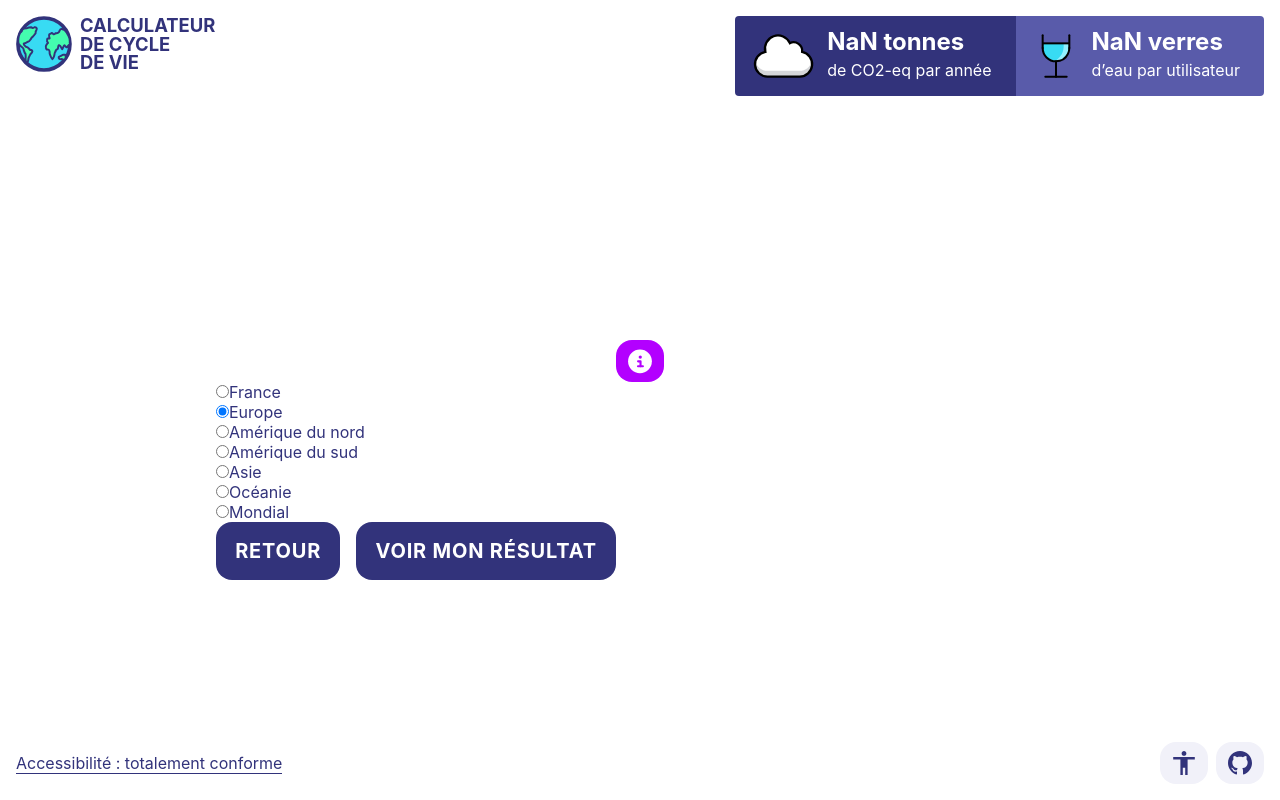
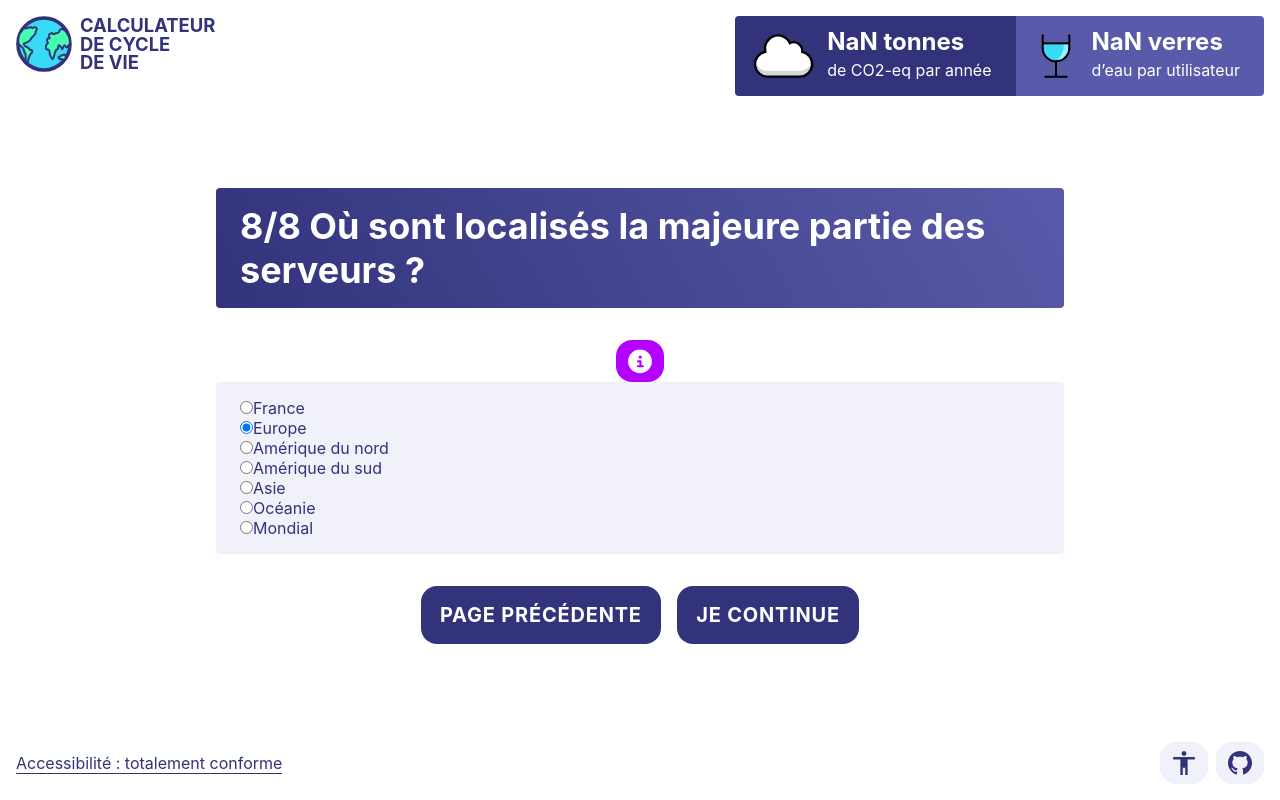
Before and after one commit to adrienloup/lcc, a React (Vite) app: page /lcc/question/localisation-serveurs in a window 1280 px wide. Built offline with nearby package versions, Linux system fonts and the light colour scheme.

Commit message:
Initialize lcc project

```diff
--- a/src/pages/Questions/ServerLocated/ServerLocated.tsx
+++ b/src/pages/Questions/ServerLocated/ServerLocated.tsx
@@ -7,6 +7,7 @@ import Scorebar from '../../../components/molecules/Scorebar/Scorebar'
 import Header from '../../../components/organisms/Header/Header'
 import Footer from '../../../components/organisms/Footer/Footer'
 import Button from '../../../components/molecules/Button/Button'
+import Back from '../../../components/molecules/Back/Back'
 import Title from '../../../components/atoms/Title/Title'
 
 function ServerLocated() {
@@ -54,27 +55,27 @@ function ServerLocated() {
       >
         <Scorebar />
         <article className='article'>
+          <div className='heading'>
             <Title text='8/8 Où sont localisés la majeure partie des serveurs&nbsp;?' id='radiogroup' />
+          </div>
           <Notebook note={'Le mix énergétique du pays dans lequel se situent les serveurs fait varier l’impact écologique.'} />
+          <div className='frame'>
             <form className='form' action=''>
               <div
                 role='radiogroup'
                 aria-labelledby='radiogroup'
               >{InputList(countries)}</div>
             </form>
+          </div>
           <nav
-            className='navigation'
+            className='footing'
             role='navigation'
           >
+            <Back />
             <Button
-              label='Retour'
+              label='Je continue'
               cssClass='button'
-              ariaLabel={'Retour à la question précédente'}
-              click={() => navigate(-1)}
-            />
-            <Button
-              label='Voir mon résultat'
-              cssClass='button'
+              ariaLabel='Je continue le calcul'
               click={() => handleClick()}
             />
           </nav>
```
Lines whose indentation alone changed are shown as unchanged.
